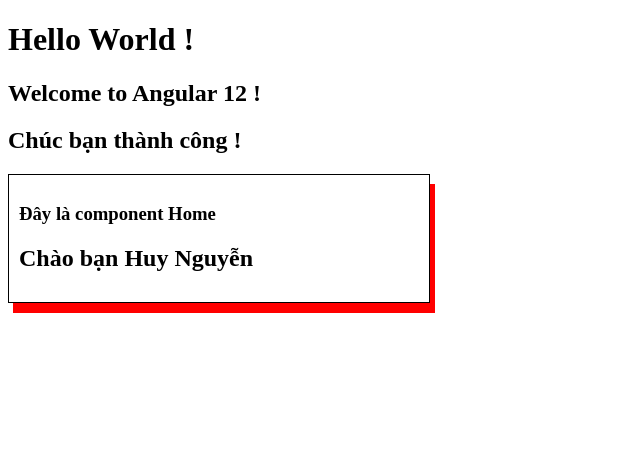
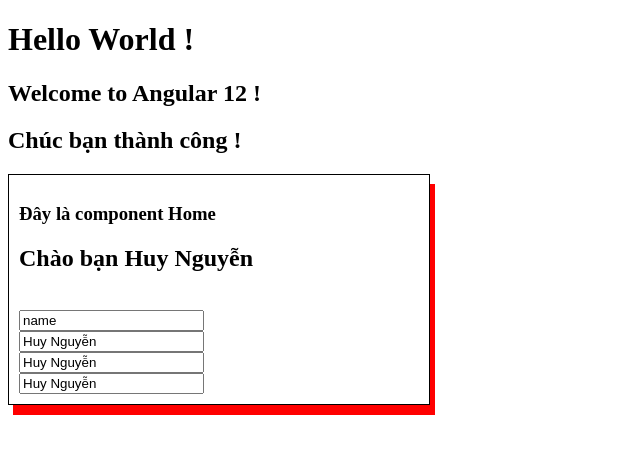
Before and after one commit to TranTienDe/Angular12, an Angular app: page / in a window 1280 px wide. Shown: the top 454 px of the page, without its empty margins (0-640 px from the left). Built offline with nearby package versions, Linux system fonts and the light colour scheme.

Commit message:
DataBinding Properties source to view HTML.

```diff
--- a/src/app/home/home.component.html
+++ b/src/app/home/home.component.html
@@ -1,4 +1,12 @@
 <div class="clsTest">
   <h3>Đây là component Home</h3>
   <h2>Chào bạn {{ name }}</h2>
+  <br/>
+  <input value="name"/>
+  <br/>
+  <input value="{{ name }}"/>
+  <br/>
+  <input [value]="name" title="Đây là {{ name }}"/>
+  <br/>
+  <input [value]="name" [title]="'Đây là ' + name"/>
 </div>
```
